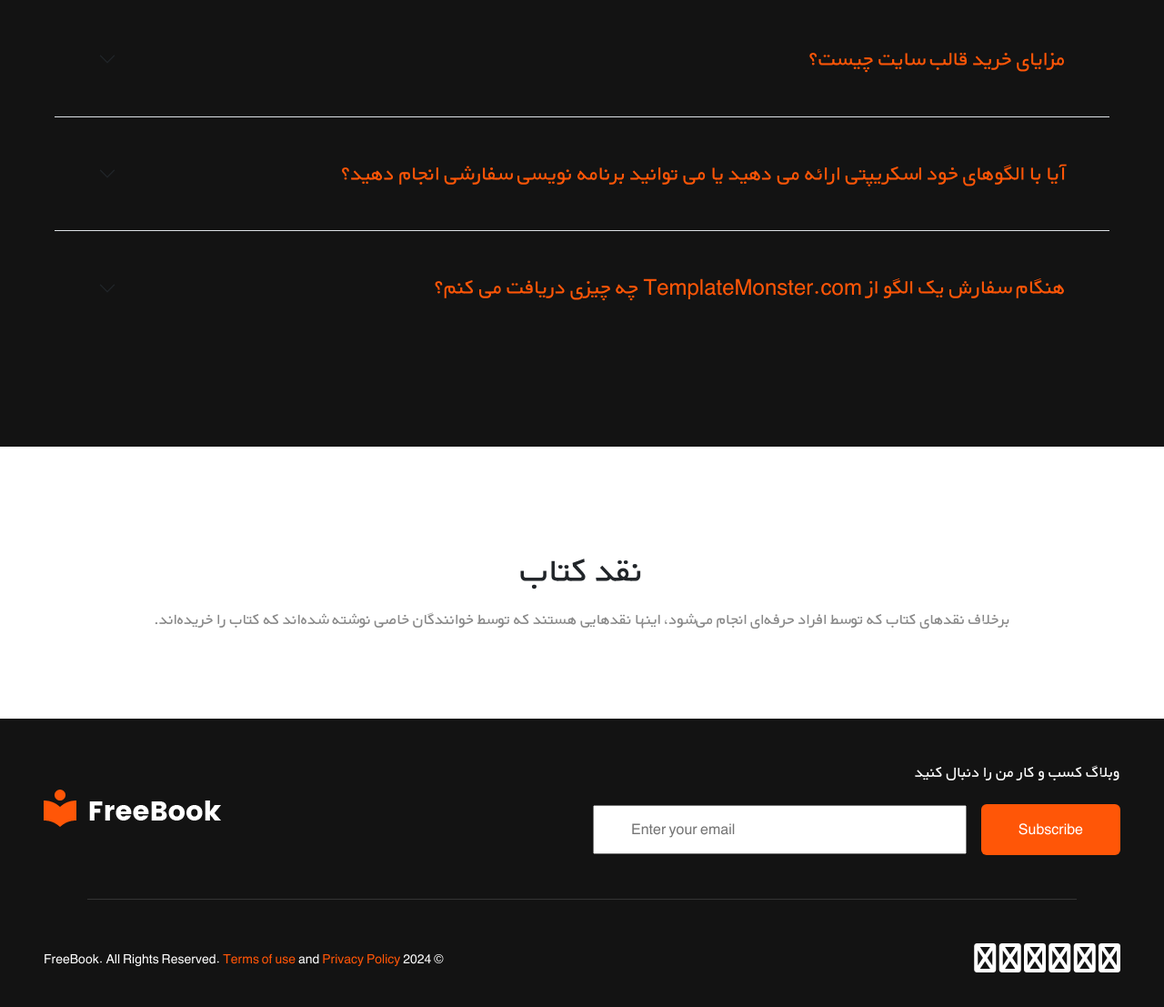
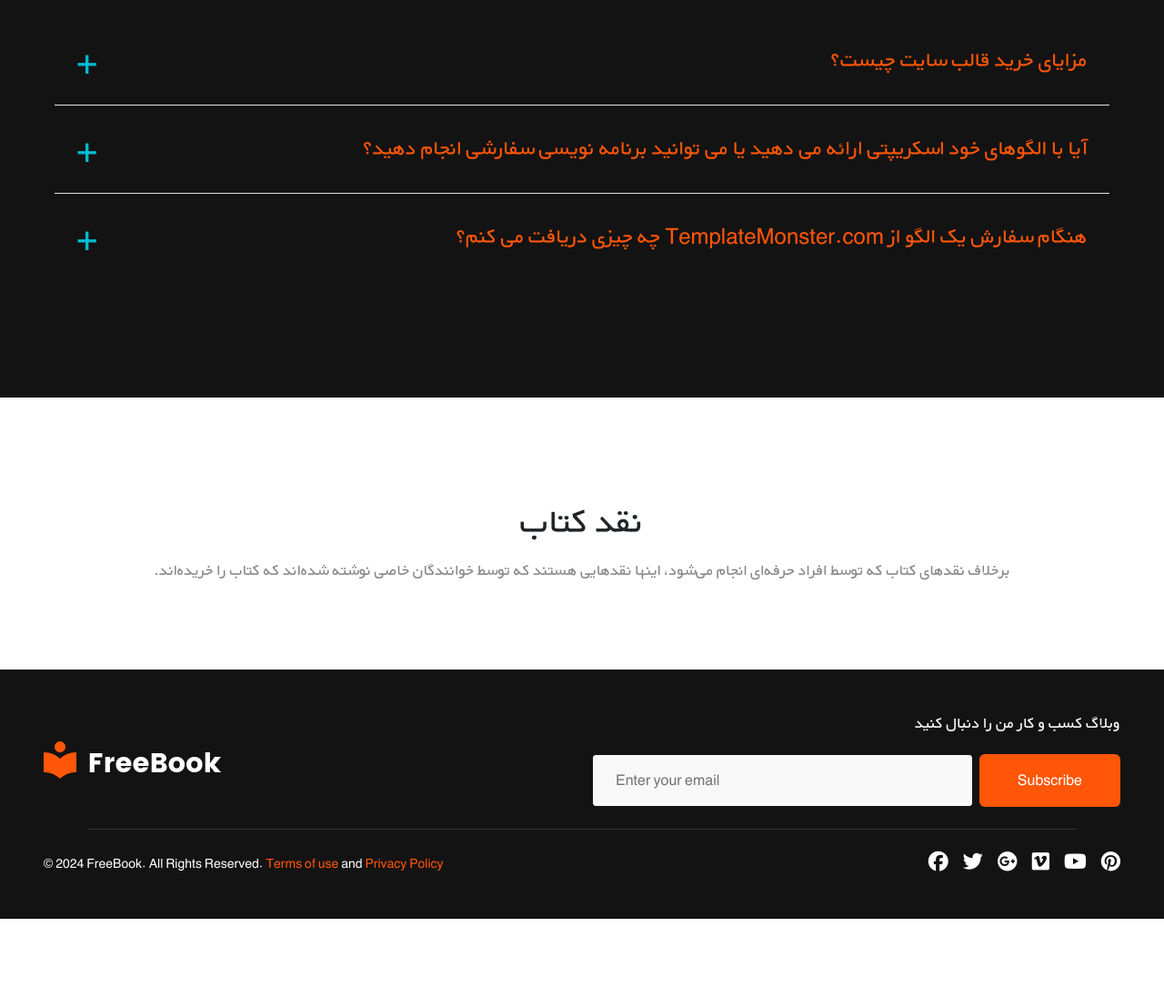
Before and after one commit to PegahAshtari/ebook, a plain HTML site: page index.html in a window 1280 px wide. Shown: the part 5638-6745 px from the top of the page at 91% size. After the commit the page ends 6648 px from the top, so only its background shows below. Drawn offline with Linux system fonts and the light colour scheme.

Commit message:
edit footer and FAQs

```diff
--- a/css/style.css
+++ b/css/style.css
@@ -173,7 +173,7 @@ p, h1, h2, h3, h4, h5, h6 {
 }
 
 #FAQs {
-    padding: 7rem 3rem;
+    padding: 8rem 3rem;
     background-color: #131313;
 }
 
@@ -181,12 +181,6 @@ p, h1, h2, h3, h4, h5, h6 {
     background-color: #131313;
 }
 
-.accordion-button {
-    color: #ff5607;
-    font-size: 24px;
-    font-weight: 300;
-    padding: 3rem;
-}
 
 .accordion-button:not(.collapsed) {
     background-color: #131313;
@@ -197,6 +191,36 @@ p, h1, h2, h3, h4, h5, h6 {
 .accordion-flush>.accordion-item>.accordion-header .accordion-button, .accordion-flush>.accordion-item>.accordion-header .accordion-button.collapsed {
     box-shadow: none;
 }
+
+.accordion-button::after {
+    display: none;
+  }
+
+  .accordion-button {
+    display: flex;
+    justify-content: space-between;
+    align-items: center;
+    flex-direction: row-reverse;
+    font-size: 24px;
+    font-weight: 300;
+    padding: 1.5rem;
+    color: #ff5607;
+  }
+
+  .accordion-button::before {
+    content: "+";
+    font-size: 40px;
+    transition: transform 0.4s ease;
+    color: #00bbd0;
+    font-weight: lighter;
+  }
+
+  /* تغییر به علامت منفی هنگام باز شدن */
+  .accordion-button:not(.collapsed)::before {
+    content: "-"; /* علامت منفی برای حالت باز */
+    font-size: 40px;
+    transition: transform 0.4s ease;
+  }
 
 footer {
     background-color: #131313;
@@ -212,17 +236,30 @@ input {
     width: 100%;
     max-width: 100%;
     min-width: 50px;
-    padding: 13px 40px;
+    padding: 15px 24px;
+    border: 1px solid #f8f8f8;
+    background-color: #f8f8f8;
+    border-radius: 3px;
+}
+
+input:focus,
+input:active {
+    outline: none;
+    box-shadow: none;
 }
 
 #submit-btn {
     background-color: #ff5607;
     color: #fff;
     padding: 15px 40px;
+    border: 2px solid transparent;
+    transition: all 0.4s ease-in-out;
 }
 
 #submit-btn:hover {
-    background-color: #131313;
+    background-color: transparent;
+    border: 2px solid #fff;
+    transition: all 0.4s ease-in-out;
 }
 
 #footer-divider {
@@ -230,7 +267,7 @@ input {
 }
 
 .social-icons {
-    font-size: 32px;
+    font-size: 22px;
     color: #fff;
 }
 
@@ -243,6 +280,8 @@ input {
     color: #fff;
     font-weight: 300;
     font-size: 14px;
+    direction: ltr;
+    text-align: left;
 }
 
 .policies {
--- a/index.html
+++ b/index.html
@@ -330,30 +330,30 @@
     <footer>
         <div class="container-fluid p-5">
             <div class="row d-flex align-items-center justify-content-between">
-                <div class="col-md-6">
+                <div class="col-md-6 order-2 order-md-1">
                     <div>
                         <h6 class="mb-4" id="input-text">وبلاگ کسب و کار من را دنبال کنید</h6>
-                        <div class="d-flex align-items-center gap-3">
+                        <div class="d-flex align-items-center gap-2">
                             <button type="submit" class="btn" id="submit-btn">Subscribe</button>
                         <input type="email" placeholder="Enter your email">
                         </div>
                     </div>
                 </div>
-                <div class="col-md-6 text-end">
+                <div class="col-md-6 order-1 order-md-2 text-end">
                     <div>
                         <img src="./logo/invert-logo.webp" alt="logo">
                     </div>
                 </div>
             </div>
-            <hr class="m-5" id="footer-divider">
+            <hr class="mx-5 my-4" id="footer-divider">
             <div class="d-flex justify-content-between align-items-center">
-                <div>
-                    <a href="#"><i class="fa fa-pinterest social-icons" aria-hidden="true"></i></a>
-                    <a href="#"><i class="fa fa-youtube social-icons" aria-hidden="true"></i></a>
-                    <a href="#"><i class="fa fa-vimeo social-icons" aria-hidden="true"></i></a>
-                    <a href="#"><i class="fa fa-google-plus social-icons" aria-hidden="true"></i></a>
-                    <a href="#"><i class="fa fa-twitter social-icons" aria-hidden="true"></i></a>
-                    <a href="#"><i class="fa fa-facebook social-icons" aria-hidden="true"></i></a>
+                <div class="d-flex gap-3">
+                    <a href="#"><i class="fab fa-pinterest social-icons" aria-hidden="true"></i></a>
+                    <a href="#"><i class="fab fa-youtube social-icons" aria-hidden="true"></i></a>
+                    <a href="#"><i class="fab fa-vimeo social-icons" aria-hidden="true"></i></a>
+                    <a href="#"><i class="fab fa-google-plus social-icons" aria-hidden="true"></i></a>
+                    <a href="#"><i class="fab fa-twitter social-icons" aria-hidden="true"></i></a>
+                    <a href="#"><i class="fab fa-facebook social-icons" aria-hidden="true"></i></a>
                 </div>
                 <div id="copyright">
                     © 2024 FreeBook. All Rights Reserved. <a href="#" class="policies">Terms of use</a> and <a href="#" class="policies">Privacy Policy</a>
```
